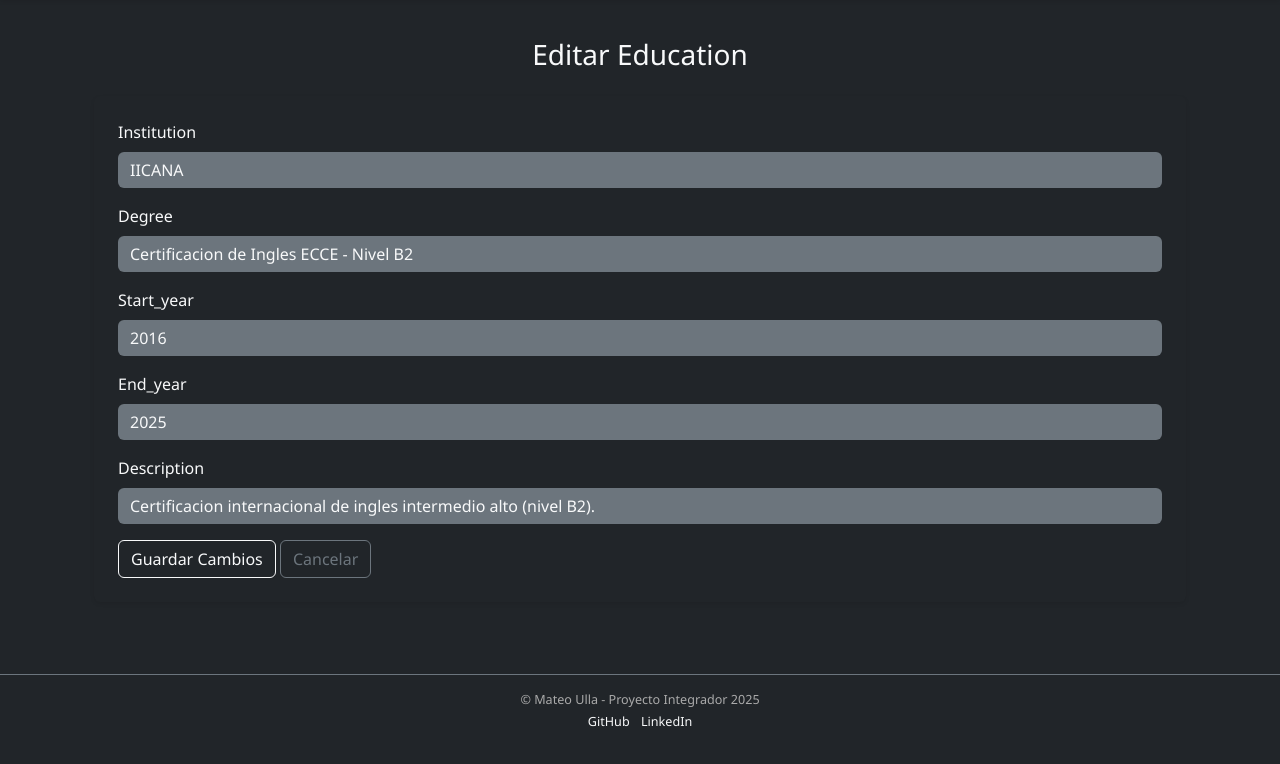
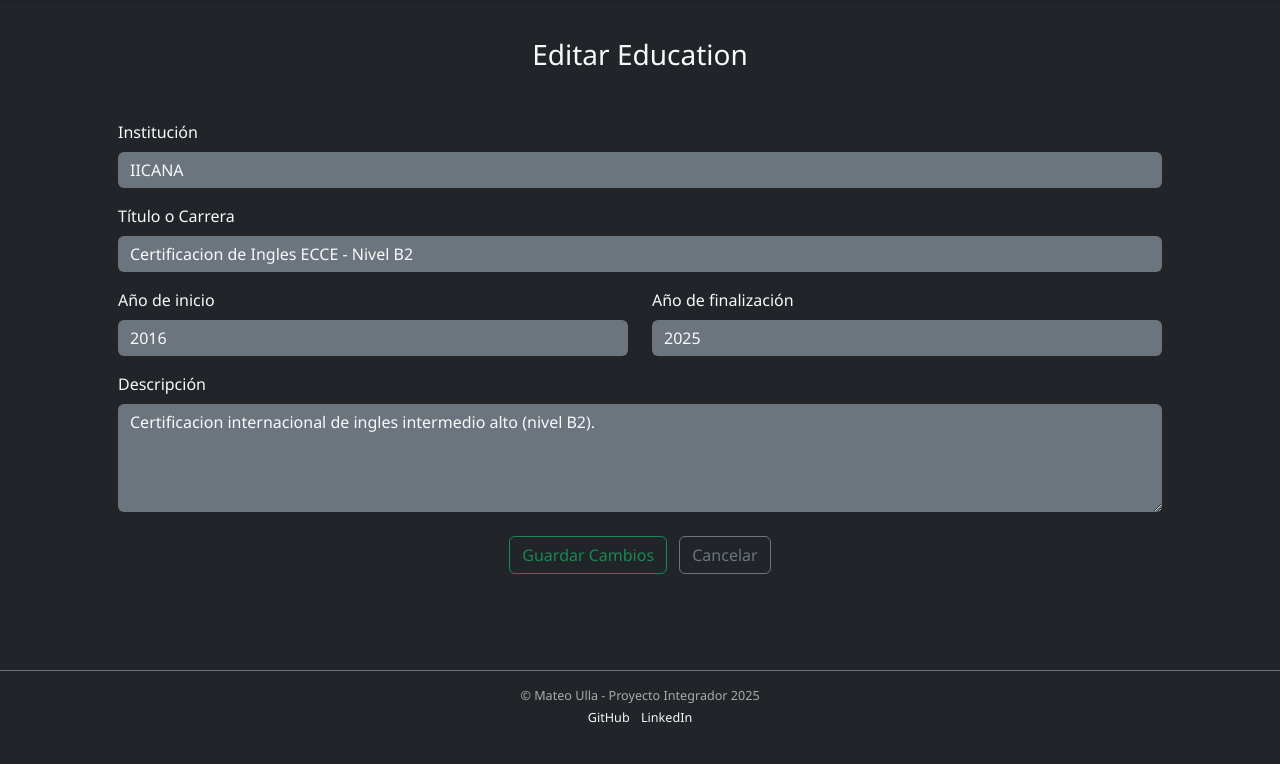
Before and after one commit to mateo-ulla/Proyecto-Integrador-Portfolio, a Flask app: page /edit/education/2 in a window 1280 px wide. Shown: the part 56-820 px from the top of the page. After the commit the page ends 779 px from the top, so only its background shows below. Run offline with Flask 3, Linux system fonts and the light colour scheme; the visitor is signed in with stand-in values (Sample User, id 1); data comes from the database, SQL or seed files in the repository; some libraries are stand-ins or nearby versions.

Commit message:
Formularios de edit_entry corregidos

```diff
--- a/templates/edit_entry.html
+++ b/templates/edit_entry.html
@@ -1,17 +1,81 @@
 {% extends 'base.html' %}
 {% block content %}
+
 <div class="container">
   <h3 class="mb-4 text-center text-light">Editar {{ tipo|capitalize }}</h3>
 
   <form method="POST" class="bg-dark p-4 rounded shadow-sm">
-    {% for key, value in entry.items() if key != 'id' %}
+
+    {% if tipo == 'experience' %}
       <div class="mb-3">
-        <label class="form-label text-light">{{ key|capitalize }}</label>
-        <input type="text" class="form-control bg-secondary text-light border-0" name="{{ key }}" value="{{ value }}">
+        <label class="form-label text-light">Empresa</label>
+        <input type="text" name="company" class="form-control bg-secondary text-light border-0"
+               value="{{ entry.company }}" required>
       </div>
-    {% endfor %}
-    <button type="submit" class="btn btn-outline-light">Guardar Cambios</button>
-    <a href="{{ url_for('index') }}" class="btn btn-outline-secondary">Cancelar</a>
+
+      <div class="mb-3">
+        <label class="form-label text-light">Cargo o Rol</label>
+        <input type="text" name="role" class="form-control bg-secondary text-light border-0"
+               value="{{ entry.role }}" required>
+      </div>
+
+      <div class="row">
+        <div class="col-md-6 mb-3">
+          <label class="form-label text-light">Inicio</label>
+          <input type="text" name="start_date" class="form-control bg-secondary text-light border-0"
+                 value="{{ entry.start_date }}" required>
+        </div>
+        <div class="col-md-6 mb-3">
+          <label class="form-label text-light">Fin</label>
+          <input type="text" name="end_date" class="form-control bg-secondary text-light border-0"
+                 value="{{ entry.end_date }}" required>
+        </div>
+      </div>
+
+      <div class="mb-3">
+        <label class="form-label text-light">Descripción</label>
+        <textarea name="description" rows="4" class="form-control bg-secondary text-light border-0">{{ entry.description }}</textarea>
+      </div>
+
+    {% elif tipo == 'education' %}
+      <div class="mb-3">
+        <label class="form-label text-light">Institución</label>
+        <input type="text" name="institution" class="form-control bg-secondary text-light border-0"
+               value="{{ entry.institution }}" required>
+      </div>
+
+      <div class="mb-3">
+        <label class="form-label text-light">Título o Carrera</label>
+        <input type="text" name="degree" class="form-control bg-secondary text-light border-0"
+               value="{{ entry.degree }}" required>
+      </div>
+
+      <div class="row">
+        <div class="col-md-6 mb-3">
+          <label class="form-label text-light">Año de inicio</label>
+          <input type="text" name="start_year" class="form-control bg-secondary text-light border-0"
+                 value="{{ entry.start_year }}" required>
+        </div>
+
+        <div class="col-md-6 mb-3">
+          <label class="form-label text-light">Año de finalización</label>
+          <input type="text" name="end_year" class="form-control bg-secondary text-light border-0"
+                 value="{{ entry.end_year }}" required>
+        </div>
+      </div>
+
+      <div class="mb-3">
+        <label class="form-label text-light">Descripción</label>
+        <textarea name="description" rows="4" class="form-control bg-secondary text-light border-0">{{ entry.description }}</textarea>
+      </div>
+    {% endif %}
+
+    <div class="mt-4 text-center">
+      <button type="submit" class="btn btn-outline-success me-2">Guardar Cambios</button>
+      <a href="{{ url_for('index') }}" class="btn btn-outline-secondary">Cancelar</a>
+    </div>
+
   </form>
 </div>
+
 {% endblock %}
```
